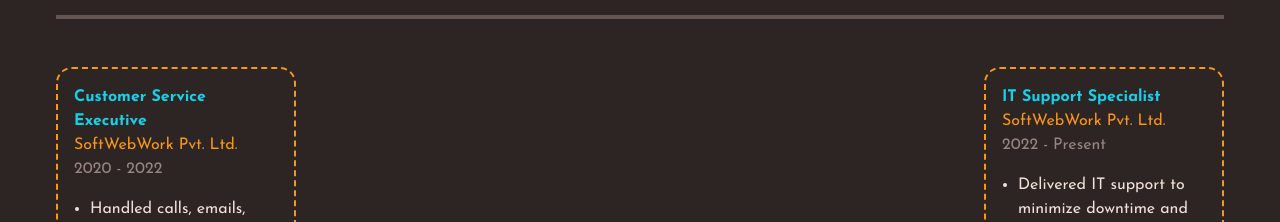
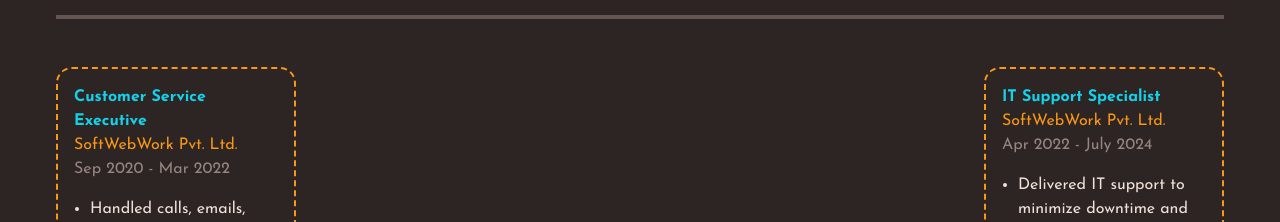
Before and after one commit to navnitsingh0110/Navnit_Singh_Portfolio, a React (Vite) app: page / in a window 1280 px wide. Shown: the part 2504-2726 px from the top of the page. Built offline with nearby package versions, Linux system fonts and the light colour scheme.

Commit message:
added months to experience date

```diff
--- a/src/components/Experience/AllExperiences.jsx
+++ b/src/components/Experience/AllExperiences.jsx
@@ -7,7 +7,7 @@
   {
     job: "Customer Service Executive",
     company: "SoftWebWork Pvt. Ltd.",
-    date: "2020 - 2022",
+    date: "Sep 2020 - Mar 2022",
     responsibilities: [
       "Handled calls, emails, and live chats for customer support.",
       "Delivered excellent service by addressing customer concerns.",
@@ -18,7 +18,7 @@
   {
     job: "IT Support Specialist",
     company: "SoftWebWork Pvt. Ltd.",
-    date: "2022 - Present",
+    date: "Apr 2022 - July 2024",
     responsibilities: [
       "Delivered IT support to minimize downtime and enhance UX.",
       "Improved site performance by fixing bugs, UI issues, and responsiveness.",
```
